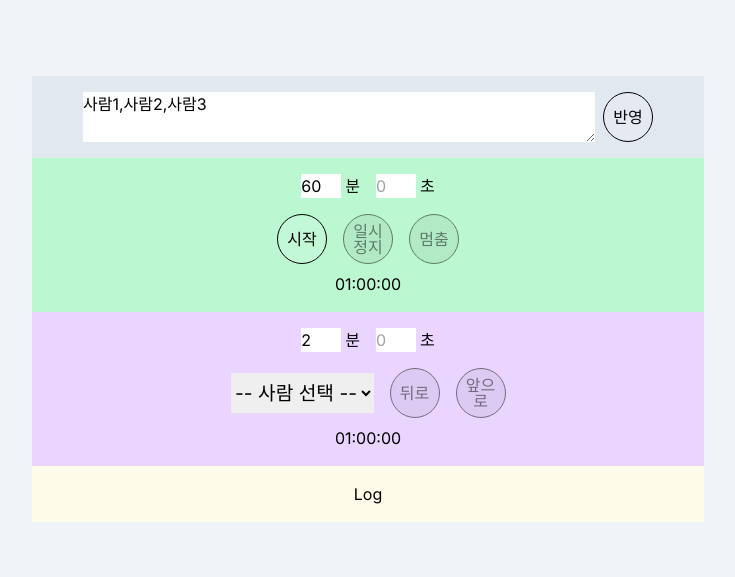
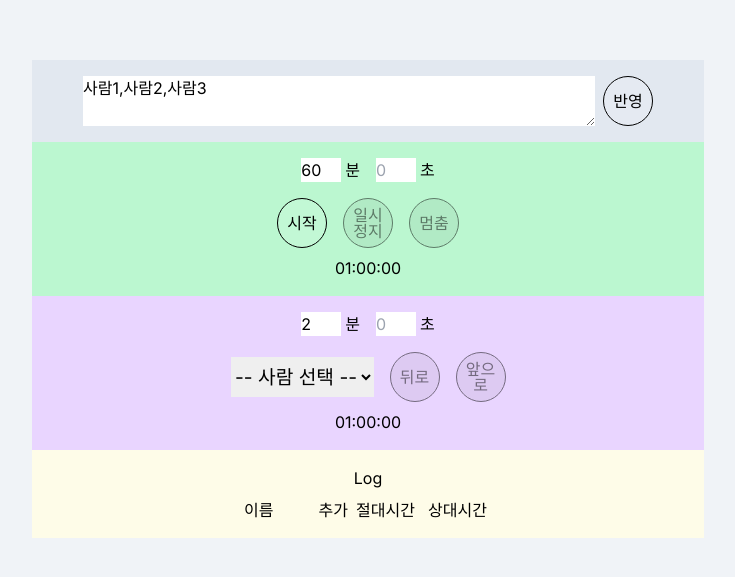
Before and after one commit to helloheesu/real-time-counter, a Next.js app: page / in a window 1280 px wide. Shown: the part 101-678 px from the top of the page, without its empty margins (272-1007 px from the left). Built offline with nearby package versions, Linux system fonts and the light colour scheme.

Commit message:
table display

```diff
--- a/src/components/LogDisplay.tsx
+++ b/src/components/LogDisplay.tsx
@@ -1,13 +1,18 @@
 import { LogsContext } from '@/MemberContext';
 import { useContext } from 'react';
 import { formatTime, pad } from '@/timeUtil';
+import React from 'react';
 
 const LogDisplay = () => {
   const { logs } = useContext(LogsContext);
   return (
     <div className="flex flex-col items-center">
-      <h1>Log</h1>
-      <div className="flex flex-col items-center">
+      <h1 className="mb-2">Log</h1>
+      <div className="grid gap-2 grid-cols-[4rem_2rem_4rem_4rem]">
+        <span>이름</span>
+        <span className="text-right">추가</span>
+        <span>절대시간</span>
+        <span>상대시간</span>
         {logs.map(({ member, delta, absoluteTimestamp, currentTimestamp }) => {
           const { minutes: absMin, seconds: absSec } =
             formatTime(absoluteTimestamp);
@@ -15,11 +20,12 @@ const LogDisplay = () => {
             formatTime(currentTimestamp);
 
           return (
-            <div key={absoluteTimestamp}>
-              <span>{member}</span> / <span>{formatTime(delta).minutes}분</span>{' '}
-              / <span>{`${pad(absMin)}:${pad(absSec)}`}</span> /{' '}
+            <React.Fragment key={absoluteTimestamp}>
+              <span>{member}</span>
+              <span className="text-right">{formatTime(delta).minutes}분</span>
+              <span>{`${pad(absMin)}:${pad(absSec)}`}</span>
               <span>{`${pad(curMin)}:${pad(curSec)}`}</span>
-            </div>
+            </React.Fragment>
           );
         })}
       </div>
```
